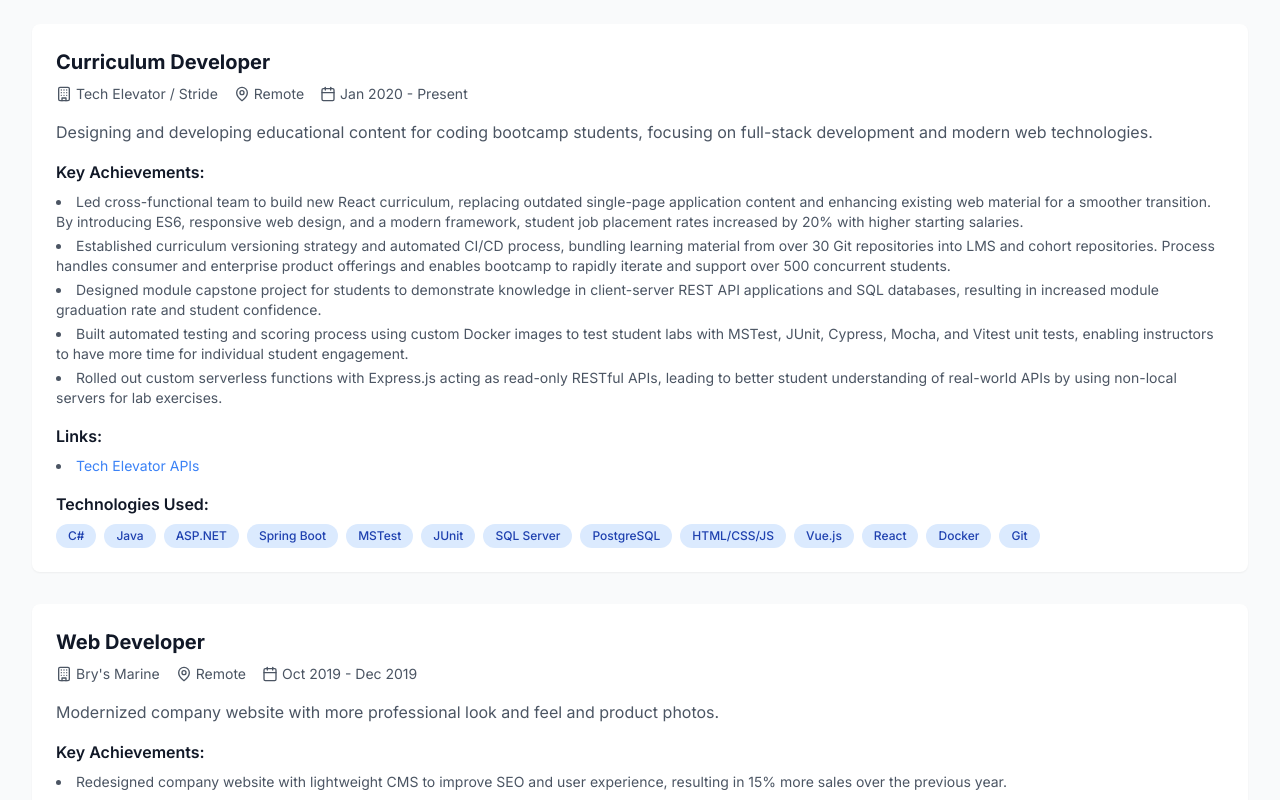
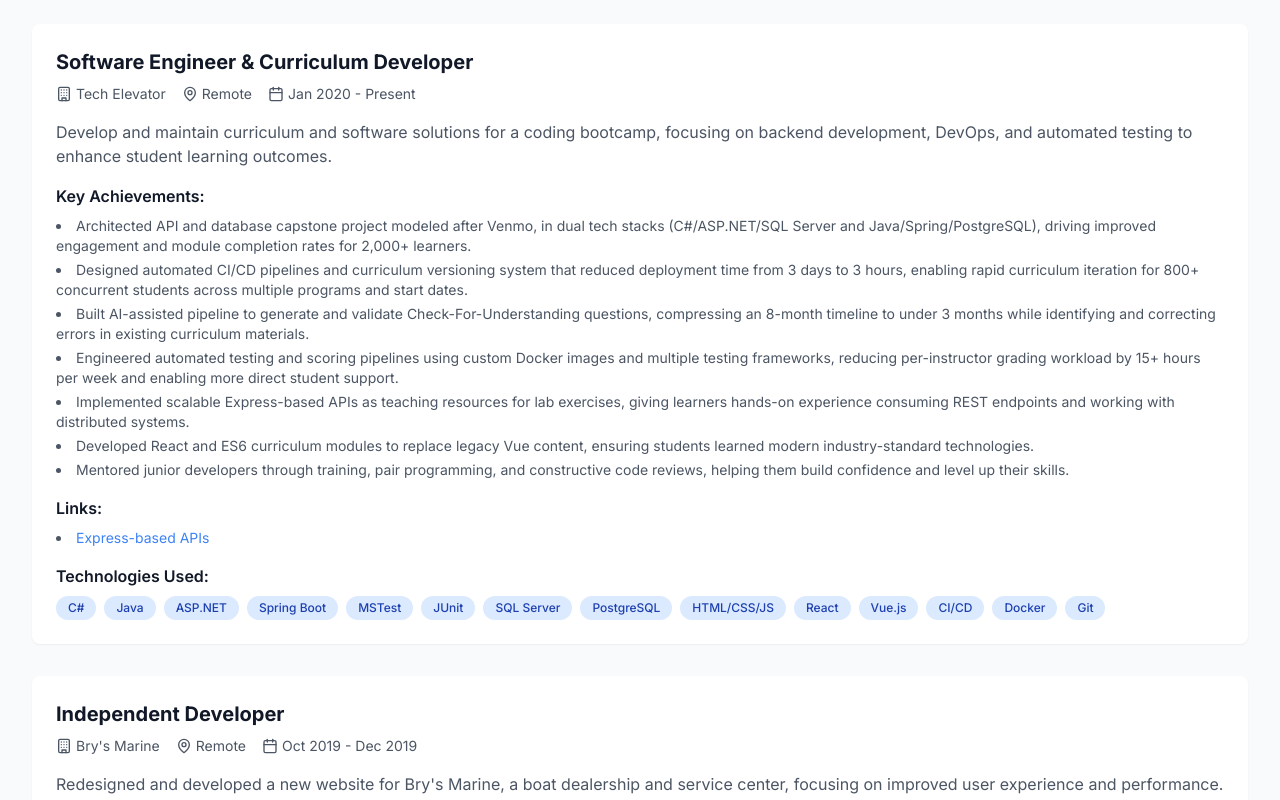
Before and after one commit to dbry23/brytech.dev, a Next.js app: page / in a window 1280 px wide. Shown: the part 3840-4640 px from the top of the page. Built offline with nearby package versions, Linux system fonts and the light colour scheme.

Commit message:
update experience, projects, and resume file

```diff
--- a/components/Experience.tsx
+++ b/components/Experience.tsx
@@ -9,34 +9,36 @@ const Experience = () => {
   const yearsOfExperience = useContext(YearsExperienceContext)
   const experiences = [
     {
-      title: 'Curriculum Developer',
-      company: 'Tech Elevator / Stride',
+      title: 'Software Engineer & Curriculum Developer ',
+      company: 'Tech Elevator',
       location: 'Remote',
       period: 'Jan 2020 - Present',
-      description: 'Designing and developing educational content for coding bootcamp students, focusing on full-stack development and modern web technologies.',
+      description: 'Develop and maintain curriculum and software solutions for a coding bootcamp, focusing on backend development, DevOps, and automated testing to enhance student learning outcomes.',
       achievements: [
-        'Led cross-functional team to build new React curriculum, replacing outdated single-page application content and enhancing existing web material for a smoother transition. By introducing ES6, responsive web design, and a modern framework, student job placement rates increased by 20% with higher starting salaries.',
-        'Established curriculum versioning strategy and automated CI/CD process, bundling learning material from over 30 Git repositories into LMS and cohort repositories. Process handles consumer and enterprise product offerings and enables bootcamp to rapidly iterate and support over 500 concurrent students.',
-        'Designed module capstone project for students to demonstrate knowledge in client-server REST API applications and SQL databases, resulting in increased module graduation rate and student confidence.',
-        'Built automated testing and scoring process using custom Docker images to test student labs with MSTest, JUnit, Cypress, Mocha, and Vitest unit tests, enabling instructors to have more time for individual student engagement.',
-        'Rolled out custom serverless functions with Express.js acting as read-only RESTful APIs, leading to better student understanding of real-world APIs by using non-local servers for lab exercises.'
+        'Architected API and database capstone project modeled after Venmo, in dual tech stacks (C#/ASP.NET/SQL Server and Java/Spring/PostgreSQL), driving improved engagement and module completion rates for 2,000+ learners.',
+        'Designed automated CI/CD pipelines and curriculum versioning system that reduced deployment time from 3 days to 3 hours, enabling rapid curriculum iteration for 800+ concurrent students across multiple programs and start dates.',
+        'Built AI-assisted pipeline to generate and validate Check-For-Understanding questions, compressing an 8-month timeline to under 3 months while identifying and correcting errors in existing curriculum materials.',
+        'Engineered automated testing and scoring pipelines using custom Docker images and multiple testing frameworks, reducing per-instructor grading workload by 15+ hours per week and enabling more direct student support.',
+        'Implemented scalable Express-based APIs as teaching resources for lab exercises, giving learners hands-on experience consuming REST endpoints and working with distributed systems.',
+        'Developed React and ES6 curriculum modules to replace legacy Vue content, ensuring students learned modern industry-standard technologies.',
+        'Mentored junior developers through training, pair programming, and constructive code reviews, helping them build confidence and level up their skills.'
       ],
-      technologies: ['C#', 'Java', 'ASP.NET', 'Spring Boot', 'MSTest', 'JUnit', 'SQL Server', 'PostgreSQL', 'HTML/CSS/JS', 'Vue.js', 'React', 'Docker', 'Git'],
+      technologies: ['C#', 'Java', 'ASP.NET', 'Spring Boot', 'MSTest', 'JUnit', 'SQL Server', 'PostgreSQL', 'HTML/CSS/JS', 'React', 'Vue.js', 'CI/CD', 'Docker', 'Git'],
       links: [
         {
-          label: 'Tech Elevator APIs',
+          label: 'Express-based APIs',
           url: 'https://teapi.netlify.app/'
         }
       ]
     },
     {
-      title: 'Web Developer',
-      company: 'Bry\'s Marine',
+      title: 'Independent Developer',
+      company: "Bry's Marine",
       location: 'Remote',
       period: 'Oct 2019 - Dec 2019',
-      description: 'Modernized company website with more professional look and feel and product photos.',
+      description: "Redesigned and developed a new website for Bry's Marine, a boat dealership and service center, focusing on improved user experience and performance.",
       achievements: [
-        'Redesigned company website with lightweight CMS to improve SEO and user experience, resulting in 15% more sales over the previous year.'
+        'Rebuilt website with lightweight CMS, achieving 90+ Lighthouse scores in performance, best practices, and SEO.'
       ],
       technologies: ['Grav CMS', 'PHP/Twig', 'jQuery', 'HTML/CSS/JS', 'DreamHost', 'Cloudinary', 'Git'],
       links: [
@@ -51,26 +53,26 @@ const Experience = () => {
       company: 'Traffic Safety Store',
       location: 'Hybrid / Philadelphia, PA',
       period: 'Jul 2016 - Sep 2019',
-      description: 'Developed and maintained e-commerce websites and admin site for traffic safety products.',
+      description: 'Led development of e-commerce platform for traffic safety products, focusing on enhancing user experience, expanding product offerings, and improving operational efficiency.',
       achievements: [
-        'Co-led team of four in launching new e-commerce admin site using ASP.NET, Razor, and React, achieving goals of unified logins, access to online & phone orders, and quickly toggling on-sale/out-of-stock for products on all storefronts.',
-        'Deployed new responsive web design interface for signs with legend search using React, JavaScript, and ASP.NET, boosting sales of high-volume signs and enabling company to sell more than 200 new legends.',
-        'Enhanced product category layout with live search and filtering capabilities with JavaScript, Elasticsearch, and ASP.NET, increasing conversion rates by more than 30% over previous versions in A/B tests.',
-        'Delivered interactive sign designer using JavaScript and Cloudinary APIs, generating more than $30,000 of additional e-commerce sales and higher conversion rates compared to previous version in A/B tests.'
+        'Implemented new interface for road construction signs using ASP.NET and React, expanding the product catalog to 200+ new signs and generating $150k+ in additional annual revenue.',
+        'Built interactive custom sign builder with JavaScript and Cloudinary, driving $60k+ in new revenue within six months and significantly improving conversion rates in A/B tests.',
+        'Developed live search and filtering for safety vest products using JavaScript and Elasticsearch, increasing average order value by $500+ on safety vest purchases.',
+        'Led 3-person team to launch admin site with ASP.NET and React, unifying phone and online orders across 4 storefronts and enabling bulk product management for inventory, pricing, and promotions.'
       ],
-      technologies: ['ASP.NET (C# MVC)', 'SQL', 'React', 'jQuery', 'HTML/CSS/JS', 'Microsoft SQL Server', 'Elasticsearch', 'FluentMigrator', 'Git'],
+      technologies: ['ASP.NET', 'SQL', 'React', 'jQuery', 'HTML/CSS/JS', 'LESS', 'SQL Server', 'Elasticsearch', 'FluentMigrator', 'Git'],
       links: [
         {
-          label: 'Roll-up Signs',
+          label: 'Road Construction Signs',
           url: 'https://www.trafficsafetystore.com/traffic-signs/roll-up-48'
+        },
+        {
+          label: 'Custom Sign Builder',
+          url: 'https://www.trafficsafetystore.com/Product/Customization?ProductOptionID=4664'
         },
         {
           label: 'Safety Vests',
           url: 'https://www.trafficsafetystore.com/safety-vests'
-        },
-        {
-          label: 'Sign Designer',
-          url: 'https://www.trafficsafetystore.com/Product/Customization?ProductOptionID=4664'
         }
       ]
     },
@@ -79,12 +81,13 @@ const Experience = () => {
       company: 'Dechert LLP',
       location: 'Philadelphia, PA',
       period: 'Jan 2011 - Jul 2016',
-      description: 'Developed enterprise applications for law firm operations, focusing on document management and internal systems.',
+      description: 'Developed and maintained internal applications for a global law firm, focusing on automating processes, integrating third-party services, and enhancing document management systems to improve operational efficiency.',
       achievements: [
-        'Architected and developed ethical screen management system, automatically applying access lists to secure iManage digital documents and workspaces, saving application support and general counsel teams more than 20 hours/week.',
-        'Implemented dynamic internal skills & experience tracking application using ASP.NET, CSS, and Photoshop mockups, saving law firm over $25,000 annually by leveraging internal resources over external resources.'
+        'Architected and developed ASP.NET system to automate conflict-of-interest document restrictions in iManage document management platform, saving legal and IT teams 20+ hours per week.',
+        'Built searchable skills database using ASP.NET and JavaScript, enabling legal teams to find internal translators and subject matter experts and saving $25k+ annually in external consultant fees.',
+        'Integrated Okta and Box REST APIs to automate application provisioning and external document sharing, reducing manual work for Help Desk and IT Operations teams.'
       ],
-      technologies: ['ASP.NET (VB Web Forms, C# MVC)', 'SQL', 'HTML/CSS/JS', 'jQuery', 'Microsoft SQL Server', 'SSRS', 'SSIS', 'iManage', 'Git']
+      technologies: ['ASP.NET', 'SQL', 'HTML/CSS/JS', 'jQuery', 'SQL Server', 'SSRS', 'SSIS', 'iManage', 'Git']
     },
     {
       title: 'Associate Software Engineer',
@@ -92,9 +95,9 @@ const Experience = () => {
       location: 'Fort Washington, PA',
       period: 'Feb 2010 - Jan 2011',
       achievements: [
-        'Improved key systems of Contract Analysis department with enhancements to ASP.NET application and SQL databases, enabling more efficient data captur and boosting analyst productivity resulting in 20% reduction in daily backlog.'
+        'Enhanced ASP.NET and SQL applications for Contract Analysis department by expanding data capture and optimizing keyboard navigation, helping analysts process contracts more quickly and reducing daily backlog by 20%.'
       ],
-      technologies: ['ASP.NET (VB Web Forms)', 'VB.NET WinForms', 'SQL', 'HTML/CSS/JS', 'Microsoft SQL Server']
+      technologies: ['ASP.NET', 'WinForms', 'SQL', 'HTML/CSS/JS', 'SQL Server']
     },
     {
       title: 'Applications Developer',
@@ -102,9 +105,9 @@ const Experience = () => {
       location: 'Horsham, PA',
       period: 'Jan 2007 - Feb 2010',
       achievements: [
-        'Upgraded major finance applications to ASP.NET 2.0 and SQL Server 2008, implementing new features from business requirements and integrating with iManage document management systems.'
+        'Migrated mission-critical data transfer process from legacy Perl script to a .NET Windows Service, improving reliability and reducing manual reruns by 80%.'
       ],
-      technologies: ['ASP.NET (VB Web Forms)', 'HTML/CSS/JS', 'SQL', 'Microsoft SQL Server', 'iManage']
+      technologies: ['ASP.NET', 'HTML/CSS/JS', 'SQL', 'SQL Server', 'iManage']
     },
     {
       title: '.NET Developer',
@@ -114,7 +117,7 @@ const Experience = () => {
       achievements: [
         'Created ASP.NET web applications demonstrating and sharing knowledge for hospitality management professionals, leading to better information sharing among remote users.'
       ],
-      technologies: ['ASP.NET (VB Web Forms)', 'Classic ASP', 'HTML', 'SQL', 'Microsoft SQL Server']
+      technologies: ['ASP.NET', 'Classic ASP', 'HTML', 'SQL', 'SQL Server']
     }
   ]
 
--- a/components/Projects.tsx
+++ b/components/Projects.tsx
@@ -7,16 +7,16 @@ const Projects = () => {
   const projects = [
     {
       title: 'Pick For Me TV',
-      description: 'Developed website to pick a random episode from a user-defined list of TV shows. Utilized TMDB (The Movie Database) REST API, Vue.js front end, and Express.js back end.',
+      description: 'Built random TV episode picker using Vue.js, Express, and TMDB API to recreate the experience of stumbling onto favorite shows while channel surfing.',
       image: '/projects/pick-for-me-tv.gif',
-      technologies: ['Vue.js', 'Express.js', 'REST API', 'TMDB'],
+      technologies: ['Vue.js', 'Express', 'REST API', 'TMDB'],
       liveUrl: 'https://pickforme.tv',
       repoUrl: null,
       featured: true
     },
     {
       title: 'BryTech',
-      description: "An experiment in AI-assisted coding. Modern, responsive portfolio website built with Next.js and Tailwind CSS, featuring dark mode and animations. Learned about Vercel platform and its CI/CD tools.",
+      description: 'Built modern portfolio site using Cursor AI, Next.js/Tailwind CSS, and Vercel deployments, learning AI-assisted development workflows and TypeScript through iterative prompting and code review.',
       image: '/projects/brytech.gif',
       technologies: ['Cursor AI', 'AI-assisted', 'Next.js', 'TypeScript', 'Tailwind CSS', 'Framer Motion', 'Vercel'],
       liveUrl: 'https://www.brytech.dev',
@@ -25,7 +25,7 @@ const Projects = () => {
     },
     {
       title: "Bry's Marine website",
-      description: 'Redesigned company website with lightweight CMS to improve SEO and user experience, resulting in 15% more sales over the previous year.',
+      description: 'Rebuilt website with lightweight CMS, achieving 90+ Lighthouse scores in performance, best practices, and SEO.',
       image: '/projects/brys-marine.png',
       technologies: ['Grav CMS', 'PHP/Twig', 'jQuery', 'HTML/CSS/JS', 'DreamHost', 'Cloudinary'],
       liveUrl: 'https://www.brysmarine.com',
@@ -33,19 +33,19 @@ const Projects = () => {
       featured: true
     },
     {
-      title: 'Traffic Safety Store - Sign Gallery',
-      description: 'Deployed new interface for roll-up signs with legend search using React, JavaScript, and ASP.NET, boosting sales of high-volume signs and enabling company to sell more than 200 new legends.',
+      title: 'Traffic Safety Store - Construction Signs Gallery',
+      description: 'Implemented new interface for road construction signs using ASP.NET and React, expanding the product catalog to 200+ new signs and generating $150k+ in additional annual revenue.',
       image: '/projects/traffic-safety-store-sign-gallery.gif',
-      technologies: ['ASP.NET (C# MVC)', 'React', 'HTML/CSS/JS', 'Entity Framework'],
+      technologies: ['ASP.NET', 'React', 'HTML/CSS/JS', 'Entity Framework'],
       liveUrl: 'https://www.trafficsafetystore.com/traffic-signs/roll-up-48',
       repoUrl: null,
       featured: false
     },
     {
-      title: 'Traffic Safety Store - Sign Designer',
-      description: 'Delivered interactive sign designer using JavaScript and Cloudinary APIs. Generated more than $30,000 of additional e-commerce sales and higher conversion rates compared to previous version in A/B tests.',
+      title: 'Traffic Safety Store - Custom Sign Builder',
+      description: 'Built interactive custom sign builder with JavaScript and Cloudinary, driving $60k+ in new revenue within six months and significantly improving conversion rates in A/B tests.',
       image: '/projects/traffic-safety-store-sign-customization.gif',
-      technologies: ['ASP.NET (C# MVC)', 'jQuery', 'HTML/CSS/JS', 'Cloudinary'],
+      technologies: ['ASP.NET', 'jQuery', 'HTML/CSS/JS', 'Cloudinary'],
       liveUrl: 'https://www.trafficsafetystore.com/product/customization?productoptionid=4625',
       repoUrl: null,
       featured: false
--- a/components/Skills.tsx
+++ b/components/Skills.tsx
@@ -15,7 +15,7 @@ const Skills = () => {
         { name: 'SQL', level: 90 },
         { name: 'HTML', level: 90 },
         { name: 'CSS', level: 85 },
-        { name: 'Java', level: 75 },
+        { name: 'Java', level: 85 },
       ]
     },
     {
```
Also changed, not shown: 1 other file (tests, documents, lock files or other folders).
